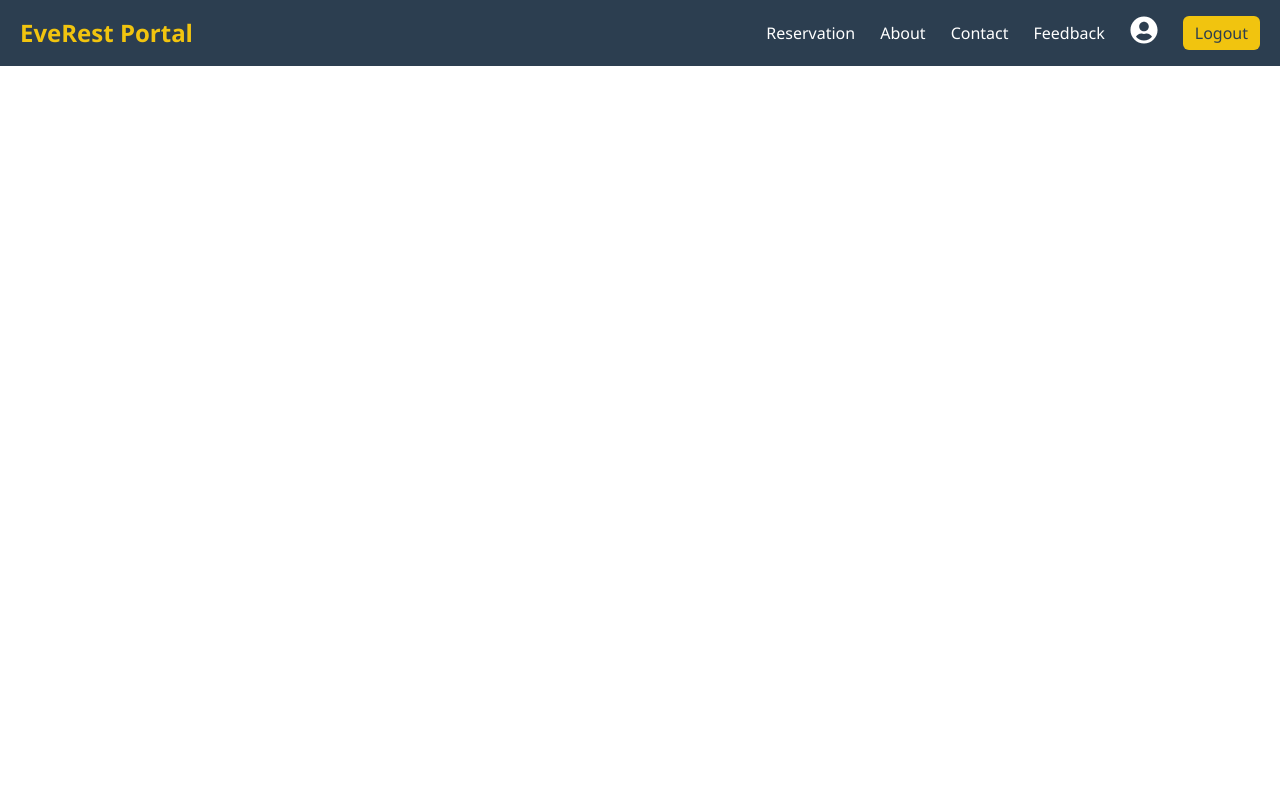
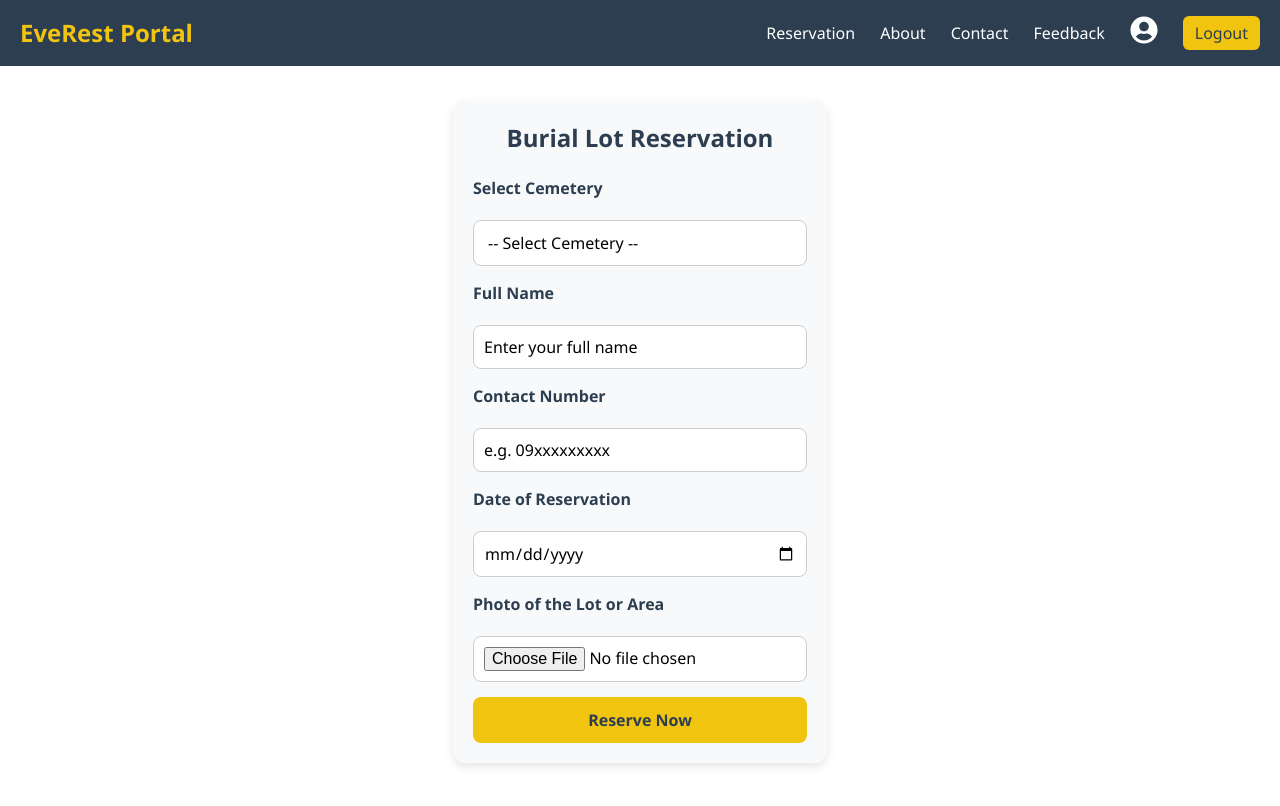
Before and after one commit to Rmoomi/Final_CapstoneProject, a React (Vite) app in the folder frontend_react/: page /reservation in a window 1280 px wide. Shown: the top 806 px of the page. Built offline with nearby package versions, Linux system fonts and the light colour scheme; sample sign-in values are in the browser's storage.

Commit message:
Update reservation form and side navigation close button

```diff
--- a/frontend_react/src/components/NavLayout.jsx
+++ b/frontend_react/src/components/NavLayout.jsx
@@ -22,6 +22,8 @@ function NavLayout() {
     navigate("/");
   };
 
+  const closeMenu = () => setMenuOpen(false);
+
   return (
     <div>
       {/* Navbar */}
@@ -35,9 +37,9 @@ function NavLayout() {
           EveRest Portal
         </div>
 
-        {/* Hamburger icon (only shows on mobile) */}
-        <div className="hamburger" onClick={() => setMenuOpen(!menuOpen)}>
-          {menuOpen ? <FaTimes size={24} /> : <FaBars size={24} />}
+        {/* Hamburger (mobile only) */}
+        <div className="hamburger" onClick={() => setMenuOpen(true)}>
+          <FaBars size={24} />
         </div>
 
         {/* Desktop nav links */}
@@ -65,26 +67,32 @@ function NavLayout() {
           </li>
         </ul>
 
+        {/* Overlay */}
+        {menuOpen && <div className="overlay" onClick={closeMenu}></div>}
+
         {/* Mobile side navigation */}
         <div className={`side-menu ${menuOpen ? "open" : ""}`}>
+          <div className="close-btn" onClick={closeMenu}>
+            <FaTimes size={24} />
+          </div>
           <ul>
             <li>
-              <Link to="/reservation" onClick={() => setMenuOpen(false)}>
+              <Link to="/reservation" onClick={closeMenu}>
                 Reservation
               </Link>
             </li>
             <li>
-              <Link to="/about" onClick={() => setMenuOpen(false)}>
+              <Link to="/about" onClick={closeMenu}>
                 About
               </Link>
             </li>
             <li>
-              <Link to="/contact" onClick={() => setMenuOpen(false)}>
+              <Link to="/contact" onClick={closeMenu}>
                 Contact
               </Link>
             </li>
             <li>
-              <Link to="/feedback" onClick={() => setMenuOpen(false)}>
+              <Link to="/feedback" onClick={closeMenu}>
                 Feedback
               </Link>
             </li>
--- a/frontend_react/src/components/Register.jsx
+++ b/frontend_react/src/components/Register.jsx
@@ -13,12 +13,16 @@ function RegisterUser() {
     confirmPass: "",
   };
   const [displayInput, setInput] = useState(initialForm);
+  const API_URL =
+    import.meta.env?.VITE_API_URL ||
+    process.env.REACT_APP_API_URL ||
+    "http://localhost:8080";
 
   // Send form data to backend
   const handleSubmit = (e) => {
     e.preventDefault();
 
-    fetch("http://localhost:8080/register", {
+    fetch(`${API_URL}/register`, {
       method: "POST",
       headers: {
         "Content-Type": "application/json",
--- a/frontend_react/src/components/Reservation.jsx
+++ b/frontend_react/src/components/Reservation.jsx
@@ -1,2 +1,111 @@
-function Reservation() {}
+import React, { useState } from "react";
+import "./css/Reservation.css";
+
+function Reservation() {
+  const [formData, setFormData] = useState({
+    cemetery: "",
+    fullname: "",
+    contact: "",
+    date: "",
+    photo: null,
+  });
+
+  const handleChange = (e) => {
+    const { name, value, files } = e.target;
+    if (name === "photo") {
+      setFormData({ ...formData, photo: files[0] }); // save uploaded file
+    } else {
+      setFormData({ ...formData, [name]: value });
+    }
+  };
+
+  const handleSubmit = (e) => {
+    e.preventDefault();
+    console.log("Reservation Submitted:", formData);
+    alert("Your reservation request has been submitted!");
+    setFormData({
+      cemetery: "",
+      fullname: "",
+      contact: "",
+      date: "",
+      photo: null,
+    });
+  };
+
+  return (
+    <div className="reservation-container">
+      <h2>Burial Lot Reservation</h2>
+      <form className="reservation-form" onSubmit={handleSubmit}>
+        {/* Cemetery dropdown */}
+        <label htmlFor="cemetery">Select Cemetery</label>
+        <select
+          name="cemetery"
+          id="cemetery"
+          value={formData.cemetery}
+          onChange={handleChange}
+          required
+        >
+          <option value="">-- Select Cemetery --</option>
+          <option value="Mintal Public Cemetery">Mintal Public Cemetery</option>
+          <option value="Tugbok Public Cemetery">Tugbok Public Cemetery</option>
+          <option value="Tibongko Public Cemetery">
+            Tibongko Public Cemetery
+          </option>
+        </select>
+
+        {/* Full Name */}
+        <label htmlFor="fullname">Full Name</label>
+        <input
+          type="text"
+          id="fullname"
+          name="fullname"
+          value={formData.fullname}
+          onChange={handleChange}
+          placeholder="Enter your full name"
+          required
+        />
+
+        {/* Contact */}
+        <label htmlFor="contact">Contact Number</label>
+        <input
+          type="tel"
+          id="contact"
+          name="contact"
+          value={formData.contact}
+          onChange={handleChange}
+          placeholder="e.g. 09xxxxxxxxx"
+          required
+        />
+
+        {/* Date */}
+        <label htmlFor="date">Date of Reservation</label>
+        <input
+          type="date"
+          id="date"
+          name="date"
+          value={formData.date}
+          onChange={handleChange}
+          required
+        />
+
+        {/* Photo Upload */}
+        <label htmlFor="photo">Photo of the Lot or Area</label>
+        <input
+          type="file"
+          id="photo"
+          name="photo"
+          accept="image/*"
+          onChange={handleChange}
+          required
+        />
+
+        {/* Submit */}
+        <button type="submit" className="submit-btn">
+          Reserve Now
+        </button>
+      </form>
+    </div>
+  );
+}
+
 export default Reservation;
--- a/frontend_react/src/components/css/Homepage.css
+++ b/frontend_react/src/components/css/Homepage.css
@@ -71,9 +71,10 @@
 .hamburger {
   display: none;
   cursor: pointer;
+  z-index: 2100; /* above overlay */
 }
 
-/* Side menu (hidden by default) */
+/* Side menu */
 .side-menu {
   position: fixed;
   top: 0;
@@ -83,8 +84,8 @@
   background: #2c3e50;
   color: #fff;
   transition: right 0.3s ease;
-  z-index: 2000;
-  padding-top: 70px; /* avoid navbar */
+  z-index: 2200;
+  padding-top: 70px; /* space below navbar */
 }
 .side-menu.open {
   right: 0;
@@ -105,6 +106,26 @@
   color: #f1c40f;
 }
 
+/* Close button inside side menu */
+.close-btn {
+  position: absolute;
+  top: 15px;
+  right: 15px;
+  cursor: pointer;
+  color: #fff;
+}
+
+/* Overlay */
+.overlay {
+  position: fixed;
+  top: 0;
+  left: 0;
+  width: 100vw;
+  height: 100vh;
+  background: rgba(0, 0, 0, 0.4);
+  z-index: 2000;
+}
+
 /* Responsive */
 @media (max-width: 768px) {
   .desktop-menu {
--- /dev/null
+++ b/frontend_react/src/components/css/Reservation.css
@@ -0,0 +1,79 @@
+/* Container */
+.reservation-container {
+  max-width: 600px;
+  margin: 100px auto; /* push down from navbar */
+  padding: 20px;
+  background: #f8f9fa;
+  border-radius: 12px;
+  box-shadow: 0 4px 10px rgba(0, 0, 0, 0.1);
+}
+
+.reservation-container h2 {
+  text-align: center;
+  margin-bottom: 20px;
+  color: #2c3e50;
+}
+
+/* Form */
+.reservation-form {
+  display: flex;
+  flex-direction: column;
+  gap: 15px;
+}
+
+.reservation-form label {
+  font-weight: bold;
+  color: #2c3e50;
+  margin-bottom: 5px;
+}
+
+.reservation-form input,
+.reservation-form select {
+  padding: 10px;
+  border: 1px solid #ccc;
+  border-radius: 8px;
+  font-size: 1rem;
+  outline: none;
+  transition: border 0.2s;
+}
+
+.reservation-form input:focus,
+.reservation-form select:focus {
+  border-color: #f1c40f;
+}
+
+/* Submit button */
+.submit-btn {
+  background: #f1c40f;
+  color: #2c3e50;
+  border: none;
+  padding: 12px;
+  font-size: 1rem;
+  font-weight: bold;
+  border-radius: 8px;
+  cursor: pointer;
+  transition: background 0.3s;
+}
+
+.submit-btn:hover {
+  background: #d4ac0d;
+}
+
+/* Responsive */
+@media (max-width: 768px) {
+  .reservation-container {
+    margin: 80px 15px;
+    padding: 15px;
+  }
+
+  .reservation-form input,
+  .reservation-form select {
+    font-size: 0.9rem;
+    padding: 8px;
+  }
+
+  .submit-btn {
+    font-size: 0.9rem;
+    padding: 10px;
+  }
+}
```
